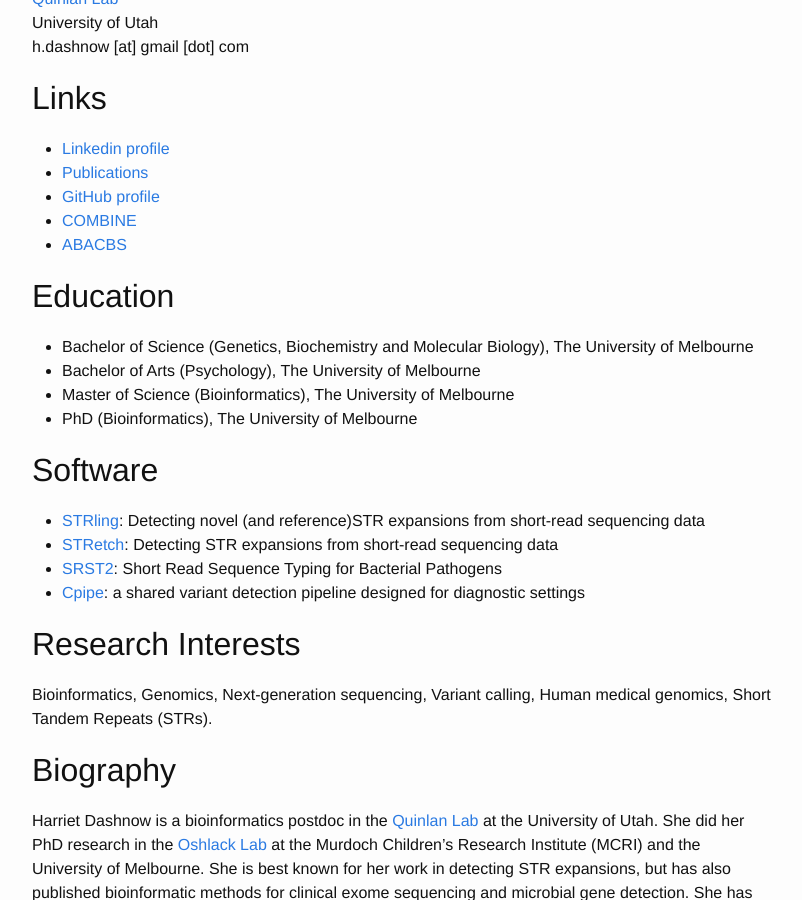
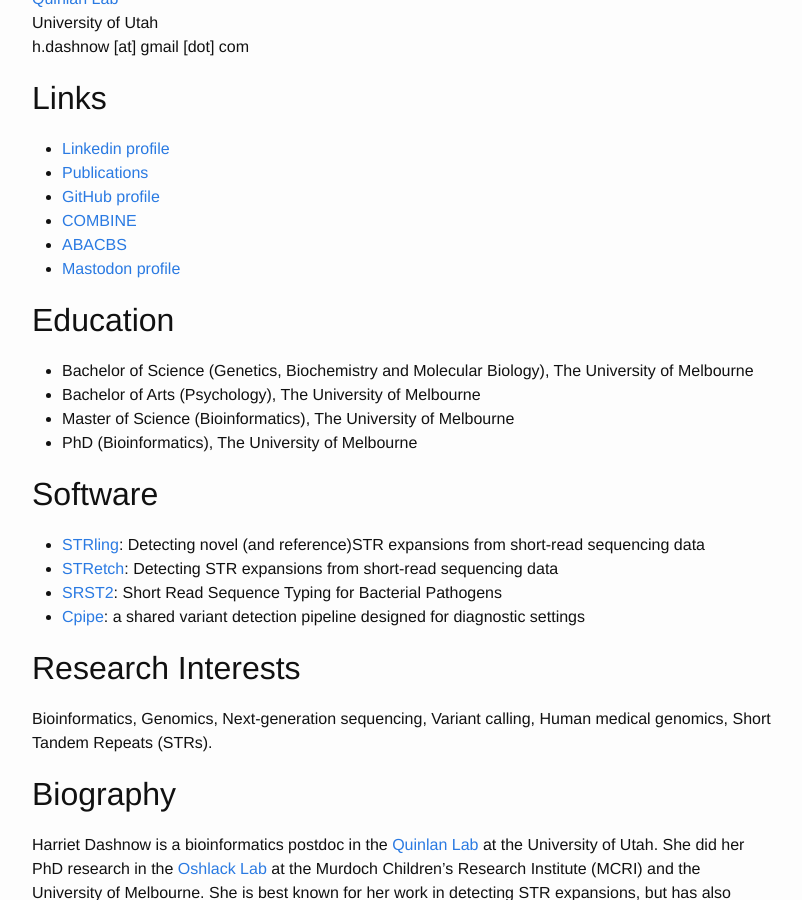
Before and after one commit to hdashnow/hdashnow.github.io, a Jekyll site: the page built from about.md, in a window 1280 px wide and 900 px high, scrolled down 588 px. Shown: the whole window, without its empty margins (238-1040 px from the left). Built offline with Jekyll 4.4.1, drawn with Linux system fonts in a browser that asks for light colours.

Commit message:
add mastodon profile

```diff
--- a/about.md
+++ b/about.md
@@ -17,6 +17,7 @@
 * [GitHub profile](http://github.com/hdashnow)
 * [COMBINE](http://combine.org.au)
 * [ABACBS](http://www.abacbs.org/)
+* <a rel="me" href="https://fediscience.org/@hdashnow">Mastodon profile</a>
 
 ## Education
 * Bachelor of Science (Genetics, Biochemistry and Molecular Biology), The University of Melbourne
```
Also changed, not shown: index.html (line endings or trailing spaces).
